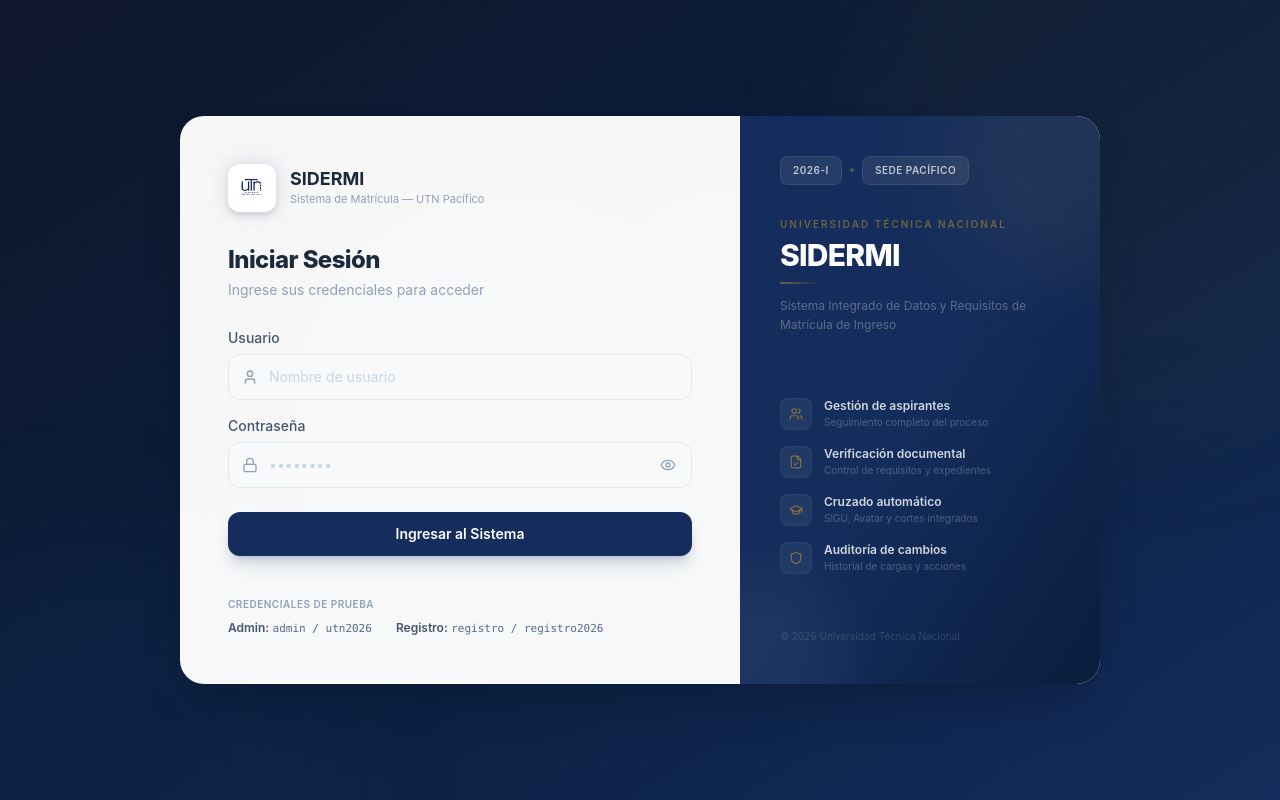
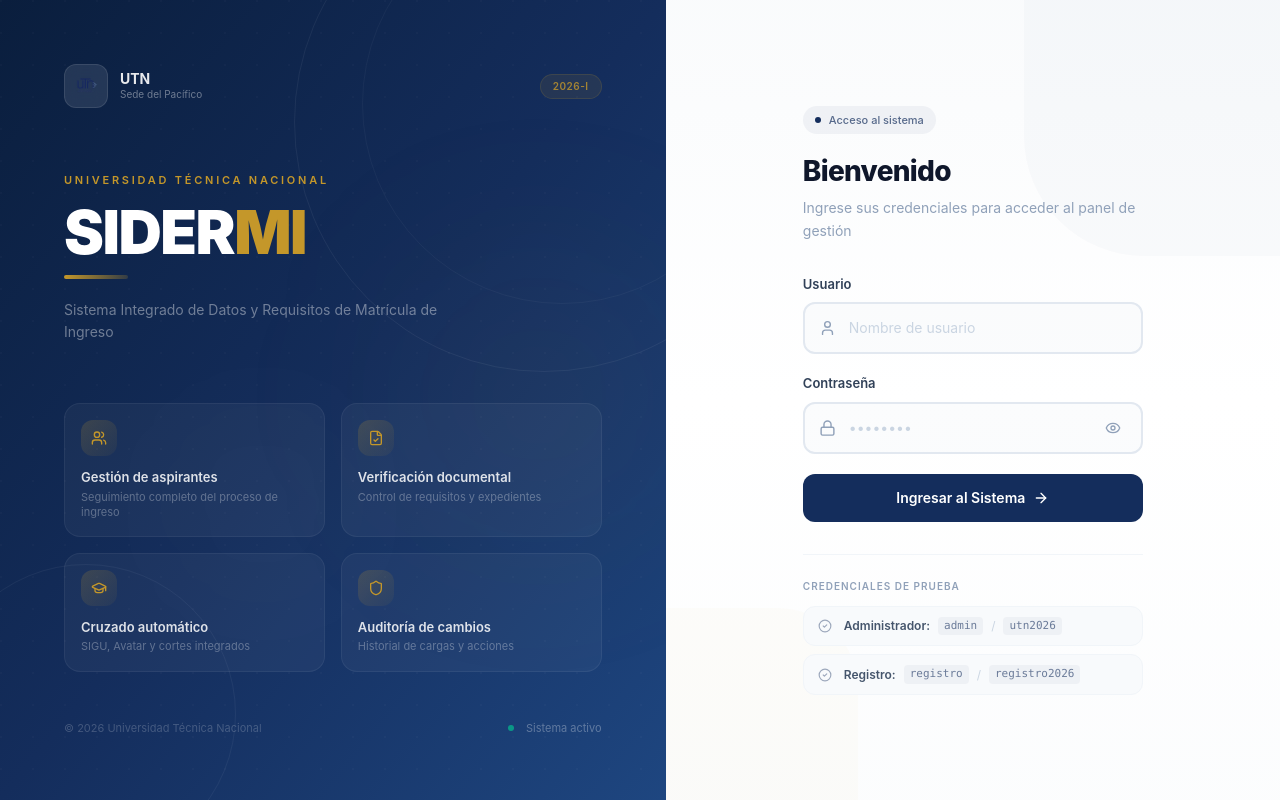
Before and after one commit to AaronC17/SIDERMI, a React (Vite) app in the folder client/: page /login in a window 1280 px wide. Built offline with nearby package versions, Linux system fonts and the light colour scheme.

Commit message:
Redesign Login: full-page split layout, symmetric, depth, modern professional UI

```diff
--- a/client/src/pages/Login.tsx
+++ b/client/src/pages/Login.tsx
@@ -1,5 +1,5 @@
 import { useState } from 'react';
-import { Lock, User, Eye, EyeOff, AlertCircle, GraduationCap, FileCheck, Users, Shield } from 'lucide-react';
+import { Lock, User, Eye, EyeOff, AlertCircle, GraduationCap, FileCheck, Users, Shield, ArrowRight, CheckCircle2 } from 'lucide-react';
 import { useAuth } from '../context/AuthContext';
 
 export default function Login() {
@@ -8,6 +8,7 @@
   const [showPass, setShowPass] = useState(false);
   const [error, setError] = useState('');
   const [loading, setLoading] = useState(false);
+  const [focused, setFocused] = useState<string | null>(null);
   const { login } = useAuth();
 
   const handleSubmit = (e: React.FormEvent) => {
@@ -25,89 +26,205 @@
     }, 400);
   };
 
+  const features = [
+    { icon: Users, label: 'Gestión de aspirantes', desc: 'Seguimiento completo del proceso de ingreso' },
+    { icon: FileCheck, label: 'Verificación documental', desc: 'Control de requisitos y expedientes' },
+    { icon: GraduationCap, label: 'Cruzado automático', desc: 'SIGU, Avatar y cortes integrados' },
+    { icon: Shield, label: 'Auditoría de cambios', desc: 'Historial de cargas y acciones' },
+  ];
+
   return (
-    <div className="min-h-screen bg-gradient-to-br from-slate-900 via-utn-blue-dark to-utn-blue relative overflow-hidden flex items-center justify-center p-4">
-      {/* Background decorative elements */}
-      <div className="absolute inset-0 overflow-hidden pointer-events-none">
-        <div className="absolute -top-40 -right-40 w-[600px] h-[600px] bg-utn-gold/[0.04] rounded-full blur-3xl" />
-        <div className="absolute -bottom-60 -left-40 w-[500px] h-[500px] bg-utn-blue-light/10 rounded-full blur-3xl" />
-        <div className="absolute top-1/4 left-1/4 w-80 h-80 bg-white/[0.02] rounded-full blur-2xl" />
-        {/* Subtle grid pattern */}
-        <div className="absolute inset-0 opacity-[0.03]" style={{
-          backgroundImage: 'radial-gradient(circle at 1px 1px, white 1px, transparent 0)',
-          backgroundSize: '40px 40px',
+    <div className="min-h-screen flex">
+      {/* ═══ LEFT PANEL — Branding ═══ */}
+      <div className="hidden lg:flex lg:w-[52%] relative overflow-hidden bg-utn-blue">
+        {/* Layered background for depth */}
+        <div className="absolute inset-0 bg-gradient-to-br from-utn-blue-dark via-utn-blue to-utn-blue-light" />
+
+        {/* Geometric shapes for depth & structure */}
+        <div className="absolute inset-0 overflow-hidden">
+          {/* Large circle top-right */}
+          <div className="absolute -top-32 -right-32 w-[500px] h-[500px] rounded-full border border-white/[0.06]" />
+          <div className="absolute -top-24 -right-24 w-[400px] h-[400px] rounded-full border border-white/[0.04]" />
+          {/* Small circle bottom-left */}
+          <div className="absolute -bottom-16 -left-16 w-[300px] h-[300px] rounded-full border border-white/[0.05]" />
+          {/* Gold accent glow */}
+          <div className="absolute top-1/3 right-0 w-64 h-64 bg-utn-gold/[0.06] rounded-full blur-[100px]" />
+          <div className="absolute bottom-1/4 left-1/4 w-48 h-48 bg-white/[0.03] rounded-full blur-[80px]" />
+          {/* Dot grid pattern */}
+          <div className="absolute inset-0 opacity-[0.04]" style={{
+            backgroundImage: 'radial-gradient(circle at 1px 1px, rgba(255,255,255,0.5) 1px, transparent 0)',
+            backgroundSize: '32px 32px',
           }} />
         </div>
 
-      {/* Main centered card */}
-      <div className="relative z-10 w-full max-w-[920px]">
-        <div className="bg-white/[0.97] backdrop-blur-xl rounded-3xl shadow-2xl shadow-black/20 overflow-hidden">
-          <div className="flex flex-col lg:flex-row">
-
-            {/* ── Left: Form ── */}
-            <div className="flex-1 p-8 sm:p-10 lg:p-12">
-              {/* Header */}
-              <div className="flex items-center gap-3.5 mb-8">
-                <div className="relative">
-                  <div className="absolute -inset-1 bg-utn-blue/10 rounded-xl blur-sm" />
+        {/* Content */}
+        <div className="relative z-10 flex flex-col justify-between w-full p-12 xl:p-16">
+          {/* Top — Logo + period */}
+          <div>
+            <div className="flex items-center justify-between mb-16">
+              <div className="flex items-center gap-3">
                 <img
                   src="/24-UTN.png"
                   alt="UTN"
-                    className="relative w-12 h-12 rounded-xl object-contain bg-white p-1.5 shadow-md ring-1 ring-slate-200/60"
+                  className="w-11 h-11 rounded-xl object-contain bg-white/[0.1] p-1.5 backdrop-blur-sm border border-white/[0.1]"
                 />
+                <div>
+                  <p className="text-sm font-bold text-white/90 leading-tight">UTN</p>
+                  <p className="text-[10px] text-white/40">Sede del Pacífico</p>
                 </div>
-                <div>
-                  <h1 className="text-lg font-bold text-slate-800 leading-tight">SIDERMI</h1>
-                  <p className="text-[11px] text-slate-400">Sistema de Matrícula — UTN Pacífico</p>
+              </div>
+              <div className="flex items-center gap-2">
+                <span className="px-3 py-1 text-[10px] font-semibold text-utn-gold/80 bg-utn-gold/[0.1] rounded-full border border-utn-gold/[0.15] uppercase tracking-wider">
+                  2026-I
+                </span>
               </div>
             </div>
 
-              {/* Title */}
-              <div className="mb-7">
-                <h2 className="text-2xl font-extrabold text-slate-800 tracking-tight">Iniciar Sesión</h2>
-                <p className="text-sm text-slate-400 mt-1">Ingrese sus credenciales para acceder</p>
+            {/* Main title */}
+            <div className="max-w-md">
+              <p className="text-[11px] text-utn-gold font-semibold uppercase tracking-[0.25em] mb-4">
+                Universidad Técnica Nacional
+              </p>
+              <h1 className="text-5xl xl:text-6xl font-black text-white leading-[0.9] tracking-tight mb-4">
+                SIDER<span className="text-utn-gold">MI</span>
+              </h1>
+              <div className="w-16 h-1 bg-gradient-to-r from-utn-gold to-utn-gold/20 rounded-full mb-5" />
+              <p className="text-sm text-white/40 leading-relaxed max-w-sm">
+                Sistema Integrado de Datos y Requisitos de Matrícula de Ingreso
+              </p>
+            </div>
+          </div>
+
+          {/* Features grid */}
+          <div>
+            <div className="grid grid-cols-2 gap-4 mb-12">
+              {features.map((f, i) => (
+                <div
+                  key={i}
+                  className="group p-4 rounded-2xl bg-white/[0.04] border border-white/[0.06] hover:bg-white/[0.07] hover:border-white/[0.1] transition-all duration-300"
+                >
+                  <div className="w-9 h-9 rounded-xl bg-gradient-to-br from-utn-gold/20 to-utn-gold/5 flex items-center justify-center mb-3 group-hover:from-utn-gold/30 group-hover:to-utn-gold/10 transition-all duration-300">
+                    <f.icon size={16} className="text-utn-gold" />
+                  </div>
+                  <p className="text-[13px] font-semibold text-white/85 mb-0.5">{f.label}</p>
+                  <p className="text-[11px] text-white/30 leading-snug">{f.desc}</p>
+                </div>
+              ))}
+            </div>
+
+            {/* Footer */}
+            <div className="flex items-center justify-between">
+              <p className="text-[11px] text-white/20">
+                © 2026 Universidad Técnica Nacional
+              </p>
+              <div className="flex items-center gap-3">
+                <div className="w-1.5 h-1.5 rounded-full bg-emerald-400/60 animate-pulse" />
+                <span className="text-[11px] text-white/30">Sistema activo</span>
+              </div>
+            </div>
+          </div>
+        </div>
+      </div>
+
+      {/* ═══ RIGHT PANEL — Login Form ═══ */}
+      <div className="flex-1 flex items-center justify-center relative bg-white">
+        {/* Subtle background texture */}
+        <div className="absolute inset-0 bg-gradient-to-b from-slate-50/80 via-white to-slate-50/50" />
+        <div className="absolute inset-0 opacity-[0.015]" style={{
+          backgroundImage: 'radial-gradient(circle at 1px 1px, #142D5C 0.5px, transparent 0)',
+          backgroundSize: '24px 24px',
+        }} />
+
+        {/* Decorative corner accent */}
+        <div className="absolute top-0 right-0 w-64 h-64 bg-utn-blue/[0.02] rounded-bl-[120px]" />
+        <div className="absolute bottom-0 left-0 w-48 h-48 bg-utn-gold/[0.02] rounded-tr-[80px]" />
+
+        <div className="relative z-10 w-full max-w-[420px] px-8 sm:px-10">
+          {/* Mobile header */}
+          <div className="lg:hidden flex items-center gap-3 mb-10">
+            <img
+              src="/24-UTN.png"
+              alt="UTN"
+              className="w-10 h-10 rounded-xl object-contain bg-utn-blue/5 p-1.5"
+            />
+            <div>
+              <h1 className="text-base font-bold text-slate-800">SIDERMI</h1>
+              <p className="text-[10px] text-slate-400">UTN Sede del Pacífico</p>
+            </div>
+          </div>
+
+          {/* Welcome section */}
+          <div className="mb-8">
+            <div className="inline-flex items-center gap-2 px-3 py-1.5 bg-utn-blue/[0.05] rounded-full mb-5">
+              <div className="w-1.5 h-1.5 rounded-full bg-utn-blue" />
+              <span className="text-[11px] font-medium text-utn-blue/70">Acceso al sistema</span>
+            </div>
+            <h2 className="text-[28px] font-extrabold text-slate-900 tracking-tight leading-tight">
+              Bienvenido
+            </h2>
+            <p className="text-sm text-slate-400 mt-2 leading-relaxed">
+              Ingrese sus credenciales para acceder al panel de gestión
+            </p>
           </div>
 
           {/* Form */}
-              <form onSubmit={handleSubmit} className="space-y-4">
+          <form onSubmit={handleSubmit} className="space-y-5">
             {error && (
-                  <div className="flex items-center gap-2 px-4 py-3 bg-red-50 text-red-600 rounded-xl text-sm ring-1 ring-red-100">
-                    <AlertCircle size={15} className="shrink-0" />
-                    {error}
+              <div className="flex items-center gap-2.5 px-4 py-3 bg-red-50 text-red-600 rounded-xl text-sm border border-red-100">
+                <AlertCircle size={16} className="shrink-0" />
+                <span>{error}</span>
               </div>
             )}
 
-                <div>
-                  <label className="block text-sm font-medium text-slate-600 mb-1.5">Usuario</label>
-                  <div className="relative">
-                    <User size={16} className="absolute left-3.5 top-1/2 -translate-y-1/2 text-slate-400" />
+            {/* Username */}
+            <div className="space-y-2">
+              <label className="block text-[13px] font-semibold text-slate-700">Usuario</label>
+              <div className={`relative rounded-xl border-2 transition-all duration-200 ${
+                focused === 'user'
+                  ? 'border-utn-blue bg-white shadow-[0_0_0_3px_rgba(20,45,92,0.08)]'
+                  : 'border-slate-200 bg-slate-50/60 hover:border-slate-300'
+              }`}>
+                <User size={17} className={`absolute left-3.5 top-1/2 -translate-y-1/2 transition-colors duration-200 ${
+                  focused === 'user' ? 'text-utn-blue' : 'text-slate-400'
+                }`} />
                 <input
                   type="text"
                   value={username}
                   onChange={e => setUsername(e.target.value)}
+                  onFocus={() => setFocused('user')}
+                  onBlur={() => setFocused(null)}
                   placeholder="Nombre de usuario"
                   autoComplete="username"
-                      className="w-full pl-10 pr-4 py-3 bg-slate-50/80 rounded-xl text-sm border border-slate-200 focus:border-utn-blue focus:ring-2 focus:ring-utn-blue/20 focus:bg-white outline-none transition-all placeholder:text-slate-300"
+                  className="w-full pl-11 pr-4 py-3.5 bg-transparent rounded-xl text-sm outline-none placeholder:text-slate-300"
                 />
               </div>
             </div>
 
-                <div>
-                  <label className="block text-sm font-medium text-slate-600 mb-1.5">Contraseña</label>
-                  <div className="relative">
-                    <Lock size={16} className="absolute left-3.5 top-1/2 -translate-y-1/2 text-slate-400" />
+            {/* Password */}
+            <div className="space-y-2">
+              <label className="block text-[13px] font-semibold text-slate-700">Contraseña</label>
+              <div className={`relative rounded-xl border-2 transition-all duration-200 ${
+                focused === 'pass'
+                  ? 'border-utn-blue bg-white shadow-[0_0_0_3px_rgba(20,45,92,0.08)]'
+                  : 'border-slate-200 bg-slate-50/60 hover:border-slate-300'
+              }`}>
+                <Lock size={17} className={`absolute left-3.5 top-1/2 -translate-y-1/2 transition-colors duration-200 ${
+                  focused === 'pass' ? 'text-utn-blue' : 'text-slate-400'
+                }`} />
                 <input
                   type={showPass ? 'text' : 'password'}
                   value={password}
                   onChange={e => setPassword(e.target.value)}
+                  onFocus={() => setFocused('pass')}
+                  onBlur={() => setFocused(null)}
                   placeholder="••••••••"
                   autoComplete="current-password"
-                      className="w-full pl-10 pr-11 py-3 bg-slate-50/80 rounded-xl text-sm border border-slate-200 focus:border-utn-blue focus:ring-2 focus:ring-utn-blue/20 focus:bg-white outline-none transition-all placeholder:text-slate-300"
+                  className="w-full pl-11 pr-12 py-3.5 bg-transparent rounded-xl text-sm outline-none placeholder:text-slate-300"
                 />
                 <button
                   type="button"
                   onClick={() => setShowPass(v => !v)}
-                      className="absolute right-3 top-1/2 -translate-y-1/2 p-1 text-slate-400 hover:text-slate-600 transition-colors"
+                  className="absolute right-3 top-1/2 -translate-y-1/2 w-8 h-8 flex items-center justify-center rounded-lg text-slate-400 hover:text-slate-600 hover:bg-slate-100 transition-all"
                   tabIndex={-1}
                 >
                   {showPass ? <EyeOff size={16} /> : <Eye size={16} />}
@@ -115,10 +232,11 @@
               </div>
             </div>
 
+            {/* Submit */}
             <button
               type="submit"
               disabled={loading}
-                  className="w-full py-3 bg-utn-blue text-white rounded-xl text-sm font-semibold hover:bg-utn-blue-light disabled:opacity-60 transition-all shadow-lg shadow-utn-blue/20 active:scale-[0.99] mt-2"
+              className="group w-full py-3.5 bg-utn-blue text-white rounded-xl text-sm font-semibold disabled:opacity-60 transition-all duration-200 hover:bg-utn-blue-light hover:shadow-xl hover:shadow-utn-blue/15 active:scale-[0.98] flex items-center justify-center gap-2 mt-1"
             >
               {loading ? (
                 <span className="inline-flex items-center gap-2">
@@ -126,85 +244,39 @@
                   Verificando…
                 </span>
               ) : (
-                    'Ingresar al Sistema'
+                <>
+                  Ingresar al Sistema
+                  <ArrowRight size={16} className="group-hover:translate-x-0.5 transition-transform" />
+                </>
               )}
             </button>
           </form>
 
-              {/* Test credentials — compact */}
-              <div className="mt-5 pt-5 border-t border-slate-100">
-                <p className="text-[10px] text-slate-400 font-semibold uppercase tracking-wider mb-2">Credenciales de prueba</p>
-                <div className="flex flex-wrap gap-x-6 gap-y-1 text-xs text-slate-500">
-                  <span><span className="font-semibold text-slate-600">Admin:</span> <code className="text-[11px] font-mono text-utn-blue/70">admin / utn2026</code></span>
-                  <span><span className="font-semibold text-slate-600">Registro:</span> <code className="text-[11px] font-mono text-utn-blue/70">registro / registro2026</code></span>
-                </div>
-              </div>
-            </div>
-
-            {/* ── Right: Info panel ── */}
-            <div className="hidden lg:flex lg:w-[360px] bg-gradient-to-br from-utn-blue via-utn-blue to-utn-blue-dark relative flex-col overflow-hidden">
-              {/* Decorative */}
-              <div className="absolute -top-20 -right-20 w-60 h-60 bg-utn-gold/[0.07] rounded-full blur-2xl" />
-              <div className="absolute -bottom-20 -left-20 w-48 h-48 bg-white/[0.04] rounded-full blur-xl" />
-
-              <div className="relative z-10 flex flex-col h-full p-10">
-                {/* Top badge */}
-                <div className="flex items-center gap-2 mb-8">
-                  <div className="px-3 py-1.5 bg-white/[0.08] rounded-lg border border-white/[0.08] text-[10px] font-semibold text-white/70 uppercase tracking-wider">
-                    2026-I
-                  </div>
-                  <div className="w-1 h-1 rounded-full bg-utn-gold/40" />
-                  <div className="px-3 py-1.5 bg-white/[0.08] rounded-lg border border-white/[0.08] text-[10px] font-semibold text-white/70 uppercase tracking-wider">
-                    Sede Pacífico
-                  </div>
-                </div>
-
-                {/* Title */}
-                <div className="mb-8">
-                  <p className="text-[10px] text-utn-gold/50 font-semibold uppercase tracking-[0.2em] mb-2">Universidad Técnica Nacional</p>
-                  <h2 className="text-3xl font-extrabold text-white leading-none tracking-tight">
-                    SIDERMI
-                  </h2>
-                  <div className="w-10 h-0.5 bg-gradient-to-r from-utn-gold/50 to-transparent mt-3 rounded-full" />
-                  <p className="text-xs text-white/30 mt-3 leading-relaxed">
-                    Sistema Integrado de Datos y Requisitos de Matrícula de Ingreso
-                  </p>
-                </div>
-
-                {/* Feature list */}
-                <div className="flex-1 flex flex-col justify-center space-y-4">
+          {/* Credentials */}
+          <div className="mt-8 pt-6 border-t border-slate-100">
+            <p className="text-[10px] text-slate-400 font-semibold uppercase tracking-widest mb-3">Credenciales de prueba</p>
+            <div className="space-y-2">
               {[
-                    { icon: Users, label: 'Gestión de aspirantes', desc: 'Seguimiento completo del proceso' },
-                    { icon: FileCheck, label: 'Verificación documental', desc: 'Control de requisitos y expedientes' },
-                    { icon: GraduationCap, label: 'Cruzado automático', desc: 'SIGU, Avatar y cortes integrados' },
-                    { icon: Shield, label: 'Auditoría de cambios', desc: 'Historial de cargas y acciones' },
-                  ].map((f, i) => (
-                    <div key={i} className="flex items-start gap-3 group">
-                      <div className="w-8 h-8 rounded-lg bg-white/[0.06] border border-white/[0.06] flex items-center justify-center shrink-0 group-hover:bg-white/[0.1] transition-colors">
-                        <f.icon size={14} className="text-utn-gold/60" />
-                      </div>
-                      <div>
-                        <p className="text-xs font-semibold text-white/80 leading-tight">{f.label}</p>
-                        <p className="text-[10px] text-white/25 mt-0.5">{f.desc}</p>
+                { role: 'Administrador', user: 'admin', pass: 'utn2026' },
+                { role: 'Registro', user: 'registro', pass: 'registro2026' },
+              ].map((cred) => (
+                <div key={cred.role} className="flex items-center gap-3 px-3.5 py-2.5 bg-slate-50 rounded-xl border border-slate-100">
+                  <CheckCircle2 size={14} className="text-utn-blue/40 shrink-0" />
+                  <div className="flex items-center gap-2 text-xs">
+                    <span className="font-semibold text-slate-600">{cred.role}:</span>
+                    <code className="font-mono text-[11px] text-utn-blue/60 bg-utn-blue/[0.04] px-1.5 py-0.5 rounded">{cred.user}</code>
+                    <span className="text-slate-300">/</span>
+                    <code className="font-mono text-[11px] text-utn-blue/60 bg-utn-blue/[0.04] px-1.5 py-0.5 rounded">{cred.pass}</code>
                   </div>
                 </div>
               ))}
             </div>
-
-                {/* Footer */}
-                <p className="text-[10px] text-white/15 mt-6">
-                  © 2026 Universidad Técnica Nacional
-                </p>
-              </div>
           </div>
 
+          {/* Mobile footer */}
+          <div className="lg:hidden mt-10 text-center">
+            <p className="text-[10px] text-slate-300">© 2026 Universidad Técnica Nacional</p>
           </div>
-        </div>
-
-        {/* Mobile branding below card */}
-        <div className="lg:hidden text-center mt-6">
-          <p className="text-xs text-white/30 font-medium">SIDERMI — UTN Sede del Pacífico</p>
-          <p className="text-[10px] text-white/15 mt-1">© 2026 Universidad Técnica Nacional</p>
         </div>
       </div>
     </div>
```
Lines whose indentation alone changed are shown as unchanged.
